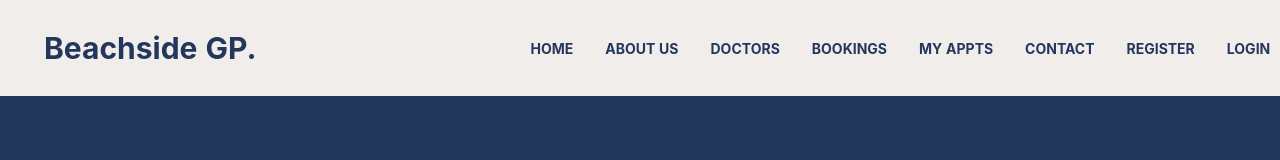
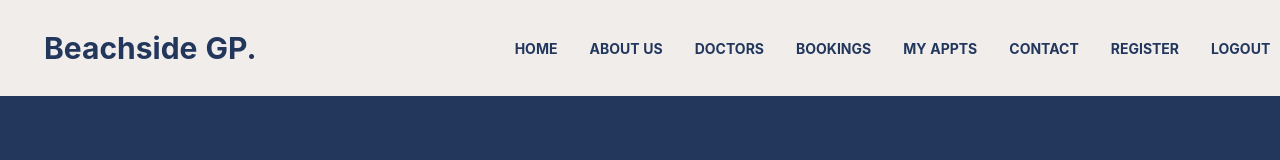
Before and after one commit to marlonmoreira000/clinic-concierge-app-frontend, a React (Vite) app: page /bookings in a window 1280 px wide. Shown: the top 160 px of the page. Built offline with nearby package versions, Linux system fonts and the light colour scheme; no server answers; sample sign-in values are in the browser's storage.

Commit message:
implement first part of logout

```diff
--- a/src/components/Nav.jsx
+++ b/src/components/Nav.jsx
@@ -1,12 +1,39 @@
 import { useState } from "react";
 import { AiOutlineClose, AiOutlineMenu } from "react-icons/ai";
 import { Link } from "react-router-dom";
+import { useUser } from "./auth/useUser";
+import { message } from "antd";
+import { useToken } from "./auth/useToken";
 
 const Nav = () => {
   // state for navigation menu
   const [nav, setNav] = useState(false);
   const handleNav = () => {
     setNav(!nav);
+  };
+  const user = useUser();
+  const [token, setToken] = useToken();
+
+  const logOut = (e) => {
+    // perform logout API request
+    fetch("https://clinic-concierge.herokuapp.com/api/v1/refreshToken/", {
+      method: "DELETE",
+      headers: {
+        Accept: "application/json",
+        "Content-Type": " application/json",
+      },
+      body: JSON.stringify({ refreshToken: `${localStorage.getItem('refreshToken')}` }), // is this the right token to send?
+    })
+      .then((res) => res.json())
+      .then((data) => {
+        // console.log("token", token);
+        message.success(data.message);
+      })
+      .catch((err) => {
+        console.log(err.message);
+        message.error(err.message);
+      });
+    // display confirmation message
   };
 
   return (
@@ -28,7 +55,11 @@ const Nav = () => {
           <li className="p-4">
             <Link to="/bookings">Bookings</Link>
           </li>
-          {<li className="p-4 flex-shrink-0"><Link to="/my-appointments">My appts</Link></li>}
+          {
+            <li className="p-4 flex-shrink-0">
+              <Link to="/my-appointments">My appts</Link>
+            </li>
+          }
           <li className="p-4">
             <Link to="/contact">Contact</Link>
           </li>
@@ -36,7 +67,13 @@ const Nav = () => {
             <Link to="/register">Register</Link>
           </li>
           <li className="p-4">
-            <Link to="/login">Login</Link>
+            {user ? (
+              <Link onClick={logOut} to="/">
+                Logout
+              </Link>
+            ) : (
+              <Link to="/login">Login</Link>
+            )}
           </li>
         </ul>
         <div onClick={handleNav} className="block lg:hidden">
--- a/src/components/TimeslotCard.jsx
+++ b/src/components/TimeslotCard.jsx
@@ -6,8 +6,8 @@ const TimeslotCard = (params) => {
   return (
     <Link to={`/bookings/${item._id}`}>
       <li
+        key={index}
         className="border py-4 my-4 max-w-[700px] mx-auto rounded-lg bg-white shadow-md hover:bg-gray-100 text-black hover:text-black"
-        key={index}
       >
         <div className="mx-auto">
           <p className="w-full text-4xl font-bold">
--- a/src/components/auth/useToken.js
+++ b/src/components/auth/useToken.js
@@ -10,7 +10,8 @@ export const useToken = () => {
 
   // Allows changing/receiving token - localStorage 'token' value changed to reflect newly received token
   const setToken = (newToken) => {
-    localStorage.setItem("token", newToken);
+    console.log("Token stored in local storage:", newToken)
+    localStorage.setItem("accessToken", newToken);
     setTokenInternal(newToken);
   };
 
--- a/src/components/pages/Bookings.jsx
+++ b/src/components/pages/Bookings.jsx
@@ -17,9 +17,9 @@ const Bookings = () => {
     // get doctors info from API
     fetch("https://clinic-concierge.herokuapp.com/api/v1/doctors/", {
       headers: {
-        "Accept": "application/json",
+        Accept: "application/json",
         "Content-Type": " application/json",
-        "Authorization": `Bearer ${token}`
+        authorization: `Bearer ${token}`,
       },
     })
       .then((res) => res.json())
@@ -34,7 +34,14 @@ const Bookings = () => {
   useEffect(() => {
     // get available appointments from API
     fetch(
-      "https://clinic-concierge.herokuapp.com/api/v1/appointments?booked=false"
+      "https://clinic-concierge.herokuapp.com/api/v1/appointments?booked=false",
+      {
+        headers: {
+          Accept: "application/json",
+          "Content-Type": " application/json",
+          authorization: `Bearer ${token}`,
+        },
+      }
     )
       .then((res) => res.json())
       .then((data) => {
@@ -52,7 +59,14 @@ const Bookings = () => {
     const toTime = toDate.toJSON() || "";
     console.log(fromTime, toTime);
     fetch(
-      `https://clinic-concierge.herokuapp.com/api/v1/appointments?fromTime=${fromTime}&toTime=${toTime}&doctorId=${doctor}&booked=false`
+      `https://clinic-concierge.herokuapp.com/api/v1/appointments?fromTime=${fromTime}&toTime=${toTime}&doctorId=${doctor}&booked=false`,
+      {
+        headers: {
+          Accept: "application/json",
+          "Content-Type": " application/json",
+          authorization: `Bearer ${token}`,
+        },
+      }
     )
       .then((res) => res.json())
       .then((data) => {
--- a/src/components/pages/Login.jsx
+++ b/src/components/pages/Login.jsx
@@ -18,6 +18,8 @@ const Login = () => {
       if (!response.data.error) {
         message.success(response.data.message);
         setToken(response.data.accessToken);
+        // console.log("response data", response.data)
+        localStorage.setItem("refreshToken", response.data.refreshToken);
 
         navigate("/");
       } else {
```
